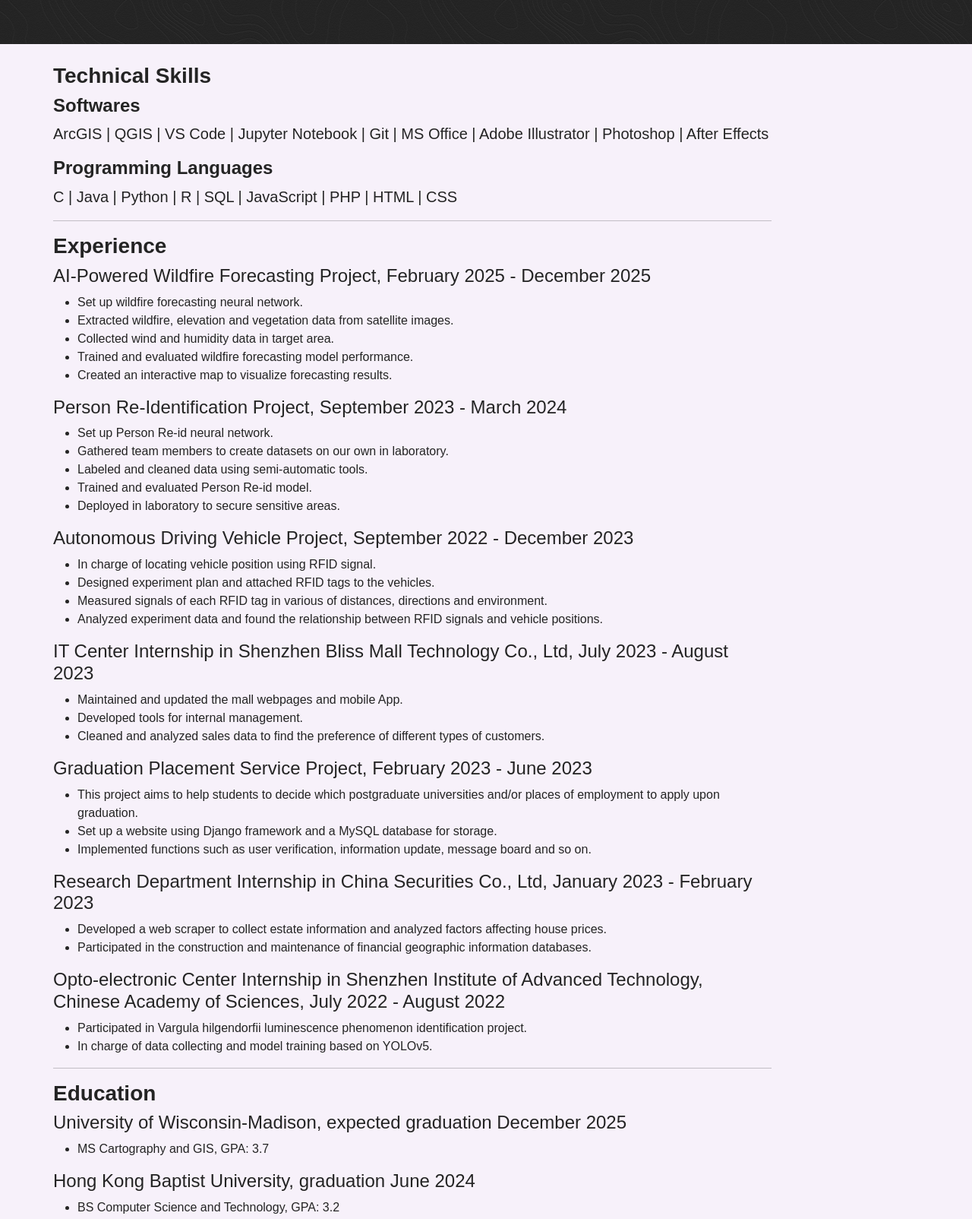
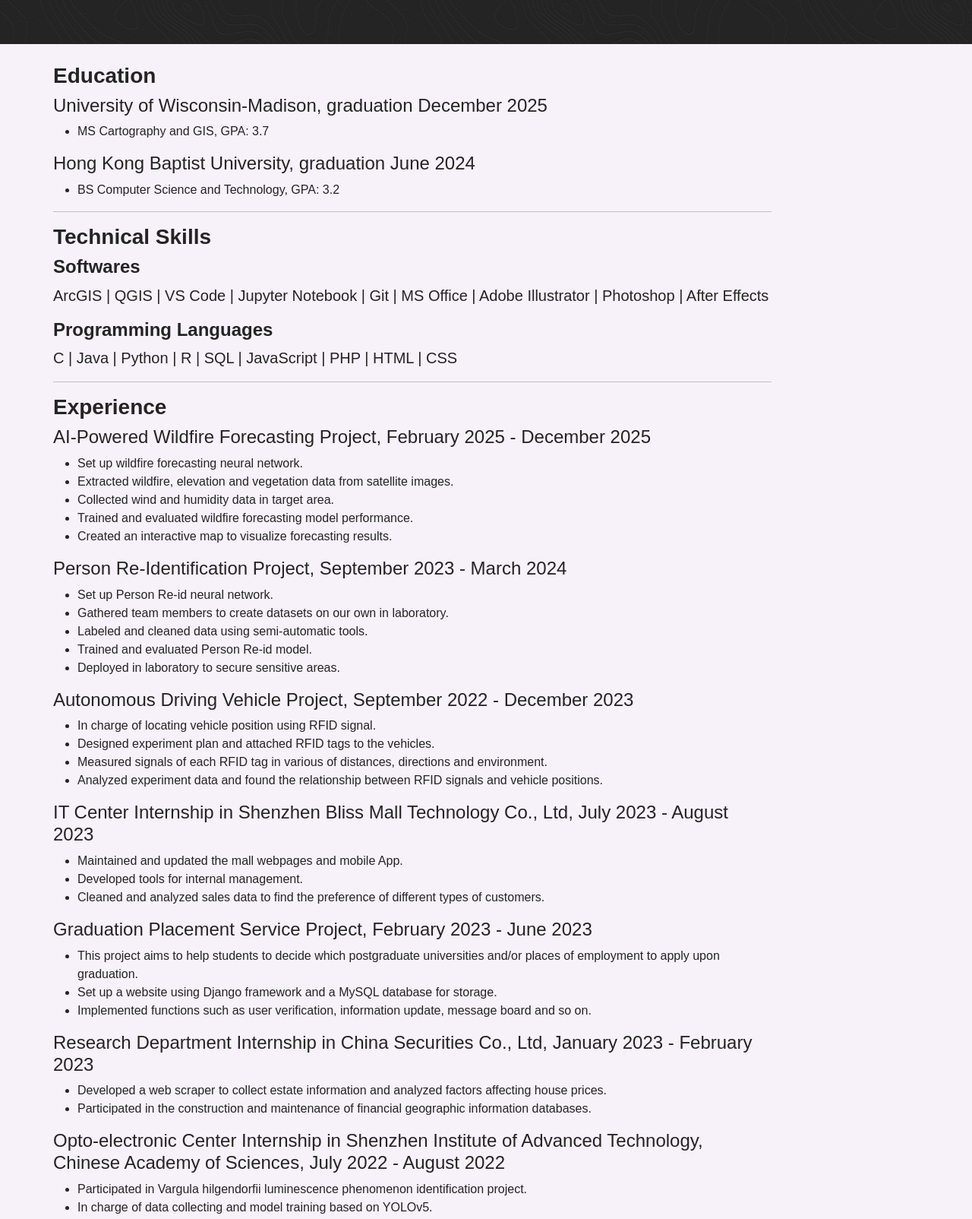
Before and after one commit to ShiJimmy/ShiJimmy.github.io, a plain HTML site: page resume.html in a window 1280 px wide. Shown: the part 180-1784 px from the top of the page at 76% size. Drawn offline with Linux system fonts and the light colour scheme.

Commit message:
updated resume

```diff
--- a/resume.html
+++ b/resume.html
@@ -58,6 +58,19 @@
     <div class="container">
         <div class="row">
             <div class="col-md-10 col-md-offset-1 resume">
+                <h3>Education</h3>
+                    <h4>University of Wisconsin-Madison, graduation December 2025</h4>
+                    <ul>
+                        <li>MS Cartography and GIS, GPA: 3.7</li>
+                    </ul>
+                    <h4>Hong Kong Baptist University, graduation June 2024</h4>
+                    <ul>
+                        <li>BS Computer Science and Technology, GPA: 3.2</li>
+                    </ul>
+                    </ul>
+
+                <hr>
+
                 <h3>Technical Skills</h3>
                 <h4><strong>Softwares</strong></h4>
                 <p>
@@ -118,19 +131,6 @@
 
                 <hr>
 
-                <h3>Education</h3>
-                    <h4>University of Wisconsin-Madison, expected graduation December 2025</h4>
-                    <ul>
-                        <li>MS Cartography and GIS, GPA: 3.7</li>
-                    </ul>
-                    <h4>Hong Kong Baptist University, graduation June 2024</h4>
-                    <ul>
-                        <li>BS Computer Science and Technology, GPA: 3.2</li>
-                    </ul>
-                    </ul>
-
-                <hr>
-
                 <h3>Awards</h3>
                     <h4>Scholarship</h4>
                     <ul>
```
Also changed, not shown: portfolio/GROUNDWATER.html (+1 -1 lines).
